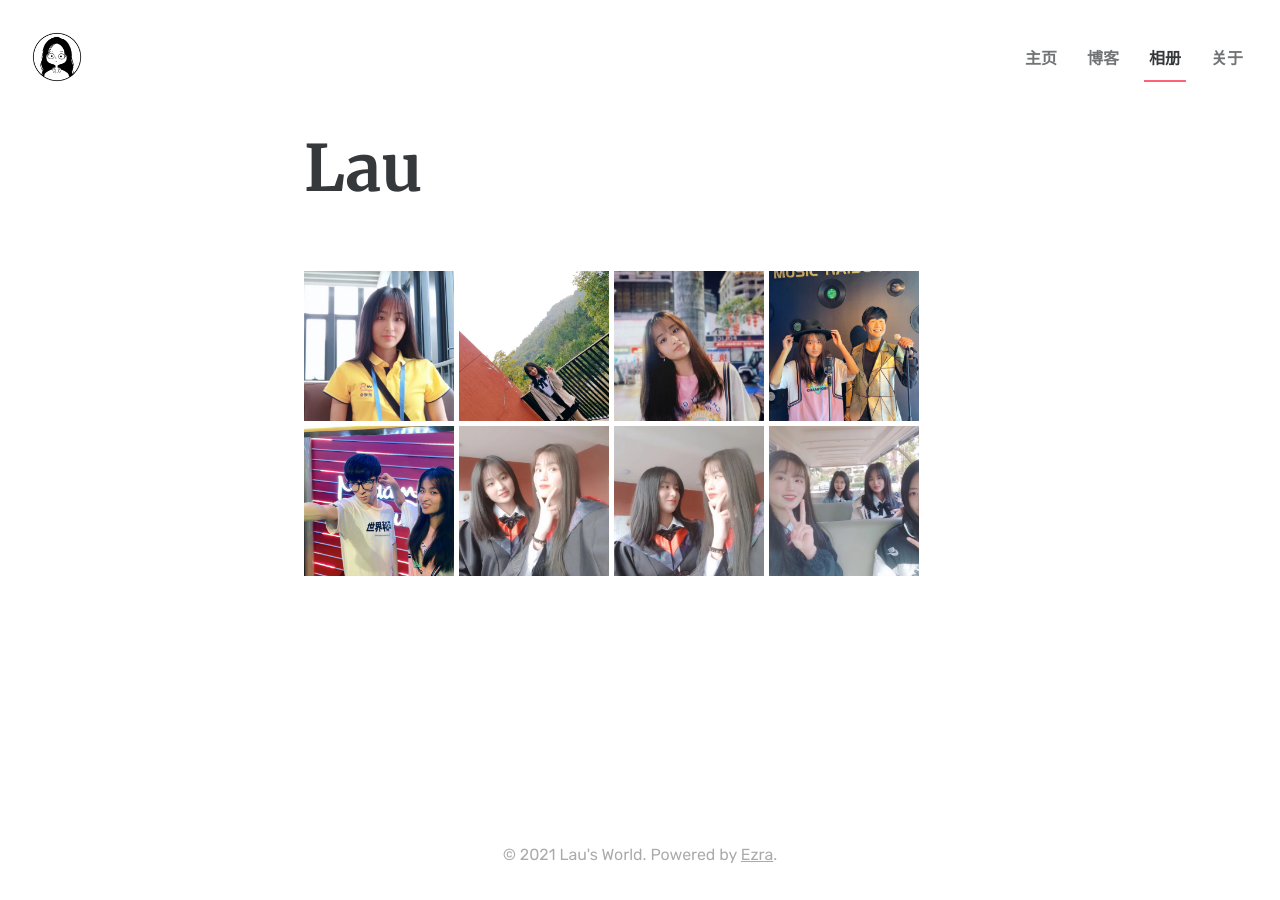
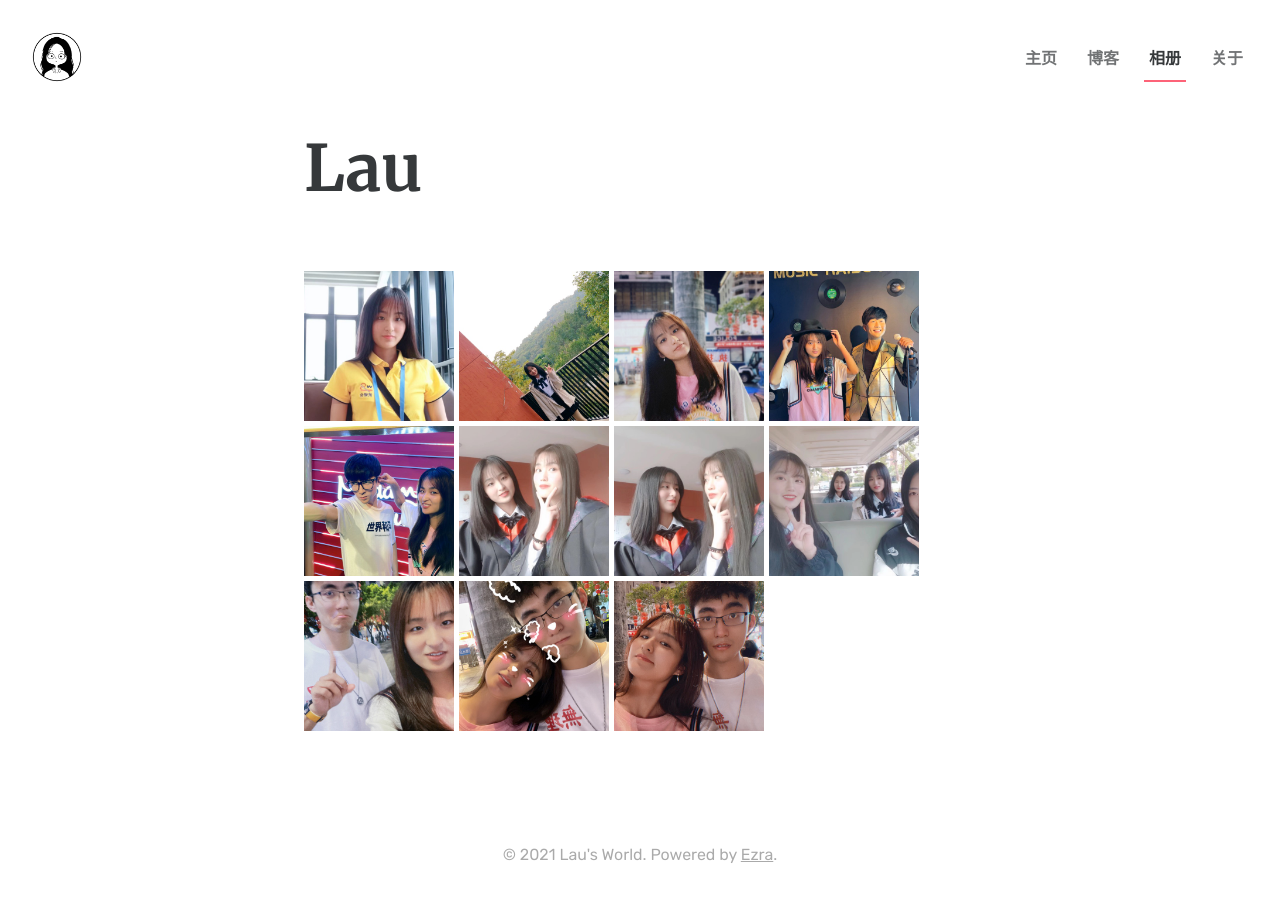
Before and after one commit to LettieLau/ljt, a Jekyll site: the page built from _gallery/Lau.md, in a window 1280 px wide. Built offline with Jekyll 4.4.1, drawn with Linux system fonts in a browser that asks for light colours.

Commit message:
Update Lau.md

```diff
--- a/_gallery/Lau.md
+++ b/_gallery/Lau.md
@@ -11,4 +11,7 @@ media:
   - lau-00006.jpeg
   - lau-00007.jpeg
   - lau-00008.jpeg
+  - lau-00009.jpeg
+  - lau-00011.jpeg
+  - lau-00010.jpeg
 ---
```
